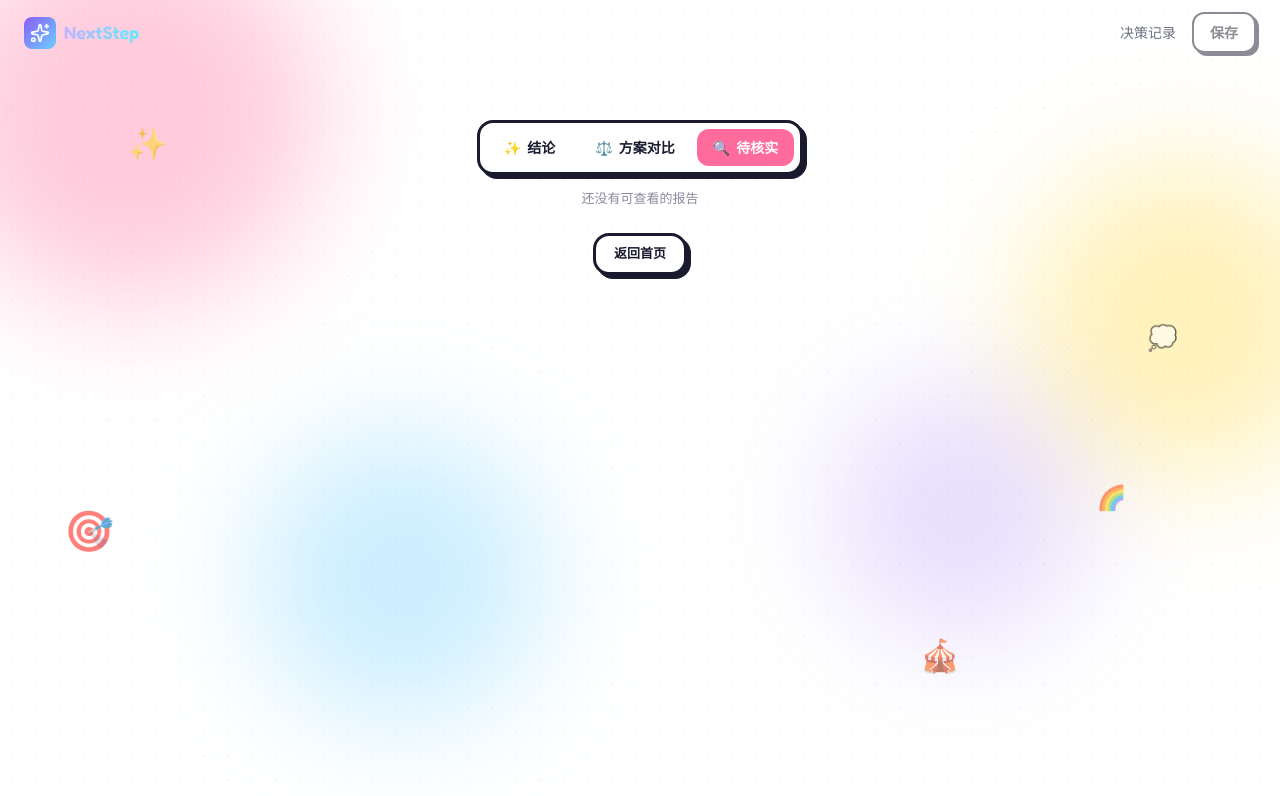
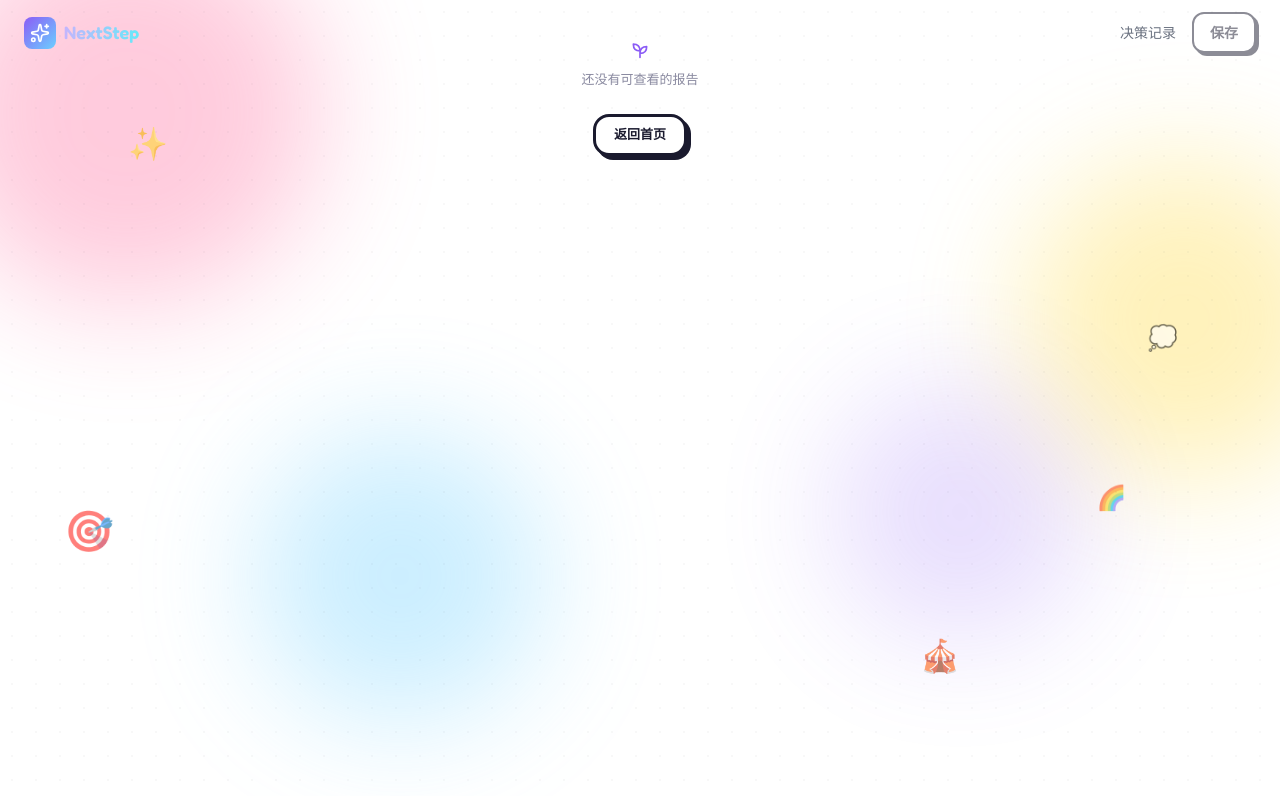
Before and after one commit to gstrwgg8547sg-lab/NextStep, a Next.js app: page /report/factors in a window 1280 px wide. Shown: the top 796 px of the page. Built offline with nearby package versions, Linux system fonts and the light colour scheme.

Commit message:
修复报告页标签位置：移到标题后，移除sticky，恢复黑色胶囊容器

```diff
--- a/src/app/globals.css
+++ b/src/app/globals.css
@@ -463,11 +463,11 @@ select.input { appearance: none; background-image: linear-gradient(45deg, transp
 .report-nav-btn:hover { transform: translate(-1px, -1px); box-shadow: 4px 4px 0 var(--ink); }
 .report-nav-btn:disabled { opacity: .5; cursor: not-allowed; transform: none; box-shadow: 3px 3px 0 var(--ink); }
 
-.report-tabs-wrap { position: sticky; top: 56px; z-index: 40; padding-top: 64px; display: flex; justify-content: center; }
-.report-tabs { display: inline-flex; gap: 4px; padding: 6px; background: #fff; border: 3px solid var(--ink); border-radius: 16px; box-shadow: 4px 4px 0 var(--ink); }
-.report-tab { display: flex; align-items: center; gap: 6px; padding: 8px 18px; border-radius: 12px; font-size: 14px; font-weight: 600; color: var(--ink-700); text-decoration: none; transition: all .15s; border: none; background: transparent; cursor: pointer; }
+.report-tabs-wrap { display: flex; justify-content: center; margin-bottom: 32px; }
+.report-tabs { display: inline-flex; gap: 4px; padding: 6px; background: var(--ink); border-radius: 999px; box-shadow: 4px 4px 0 var(--ink); }
+.report-tab { display: flex; align-items: center; gap: 6px; padding: 8px 18px; border-radius: 999px; font-size: 14px; font-weight: 600; color: #fff; text-decoration: none; transition: all .15s; border: none; background: transparent; cursor: pointer; }
 .report-tab.active { background: var(--pop-pink); color: #fff; border: 2px solid var(--pop-pink-dark); box-shadow: 3px 3px 0 var(--pop-pink-dark); padding: 6px 16px; }
-.report-tab:not(.active):hover { background: var(--ink-100); }
+.report-tab:not(.active):hover { background: rgba(255,255,255,0.15); }
 
 /* ===== Animations ===== */
 @keyframes float { 0%, 100% { transform: translateY(0); } 50% { transform: translateY(-10px); } }
--- a/src/components/modern-report.tsx
+++ b/src/components/modern-report.tsx
@@ -4,7 +4,7 @@ import { ReportFeedback } from "./report-feedback";
 import Link from "next/link";
 import { useRouter } from "next/navigation";
 import { Shell, SubmitButton } from "./shell";
-import { ReportAction, sourceNames } from "./report-layout";
+import { ReportAction, ReportTabs, sourceNames } from "./report-layout";
 import { priorityNames } from "./criteria-editor";
 import { useDecision } from "./decision-provider";
 import { getFeasibility, unknownImpact } from "@/lib/schema";
@@ -49,6 +49,8 @@ export function ModernSummary({ saved, report: r }: Props) {
               <span>{new Date(saved.createdAt).toLocaleDateString("zh-CN")}</span>
             </div>
           </div>
+
+          <ReportTabs />
 
           <section className="relative card-pop-purple p-8 mb-6 overflow-hidden">
             <div className="absolute -top-10 -right-10 w-40 h-40 bg-pop-yellow/20 rounded-full blur-2xl" />
@@ -282,6 +284,8 @@ export function ModernComparison({ saved, report: r }: Props) {
               按你确认的重要程度排列。未知信息不当作优势。
             </p>
           </div>
+
+          <ReportTabs />
 
           <section className="card-pop-cyan p-6 mb-6 overflow-x-auto">
             <h3 className="font-bold text-ink-900 mb-2">方案对比一览</h3>
@@ -555,6 +559,8 @@ export function ModernUnknowns({ saved, report: r }: Props) {
               按影响选择的重要程度排列。核实后填入结果，再更新报告。
             </p>
           </div>
+
+          <ReportTabs />
 
           <fieldset className="contents" disabled={!!s.busy}>
             <div className="space-y-8 mb-8">
--- a/src/components/report-layout.tsx
+++ b/src/components/report-layout.tsx
@@ -3,17 +3,16 @@ import Link from "next/link";
 import { usePathname, useRouter } from "next/navigation";
 import { useDecision } from "./decision-provider";
 
-export function ReportNavigation() {
-  const path = usePathname();
-  const router = useRouter();
-  const s = useDecision();
 const tabs = [
   { href: "/report", label: "结论", icon: "✨" },
   { href: "/report/options", label: "方案对比", icon: "⚖️" },
   { href: "/report/factors", label: "待核实", icon: "🔍" },
 ];
+
+export function ReportNav() {
+  const router = useRouter();
+  const s = useDecision();
   return (
-    <>
     <nav className="report-top-nav">
       <Link className="report-logo" href="/" aria-label="NextStep 首页">
         <span className="report-logo-icon">
@@ -32,6 +31,12 @@ export function ReportNavigation() {
         </button>
       </div>
     </nav>
+  );
+}
+
+export function ReportTabs() {
+  const path = usePathname();
+  return (
     <div className="report-tabs-wrap">
       <nav className="report-tabs" aria-label="报告章节">
         {tabs.map((t) => (
@@ -46,8 +51,11 @@ export function ReportNavigation() {
         ))}
       </nav>
     </div>
-    </>
   );
+}
+
+export function ReportNavigation() {
+  return <ReportNav />;
 }
 
 export function ReportAction() {
```
Lines whose indentation alone changed are shown as unchanged.
